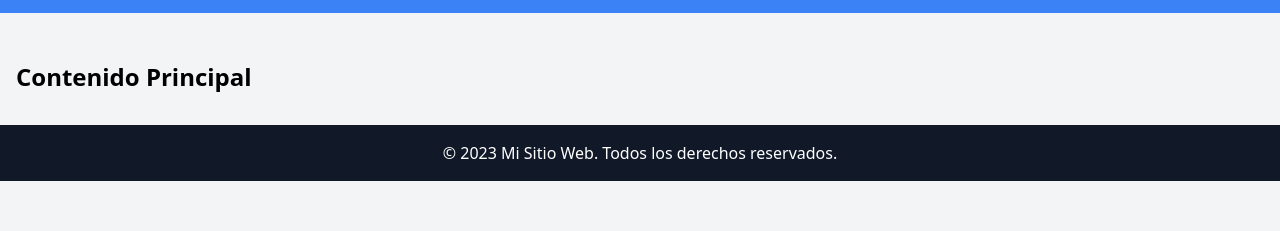
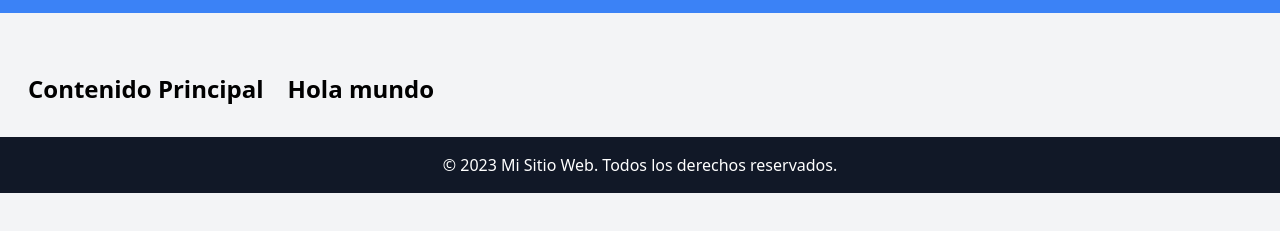
Before and after one commit to Yeison1316/Tailwind, a website: page src/index.html in a window 1280 px wide. Shown: the part 75-306 px from the top of the page. Drawn offline with nearby package versions, Linux system fonts and the light colour scheme; files that its build step writes are made by us from their sources.

Commit message:
Estructura flex con tailwind

```diff
--- a/src/index.html
+++ b/src/index.html
@@ -16,8 +16,9 @@
                 </div>
             </div>
         </header>
-        <main class="container mx-auto mt-8 p-4">
-            <h2 class="text-2xl font-semibold mb-4">Contenido Principal</h2>
+        <main class="flex container mx-auto mt-8 p-4">
+            <h2 class=" m-3 text-2xl font-semibold mb-4">Contenido Principal</h2>
+            <h2 class="m-3 text-2xl font-semibold mb-4">Hola mundo</h2>
         </main>
         <footer class="bg-gray-900 text-white py-4">
             <div class="container mx-auto">
```
